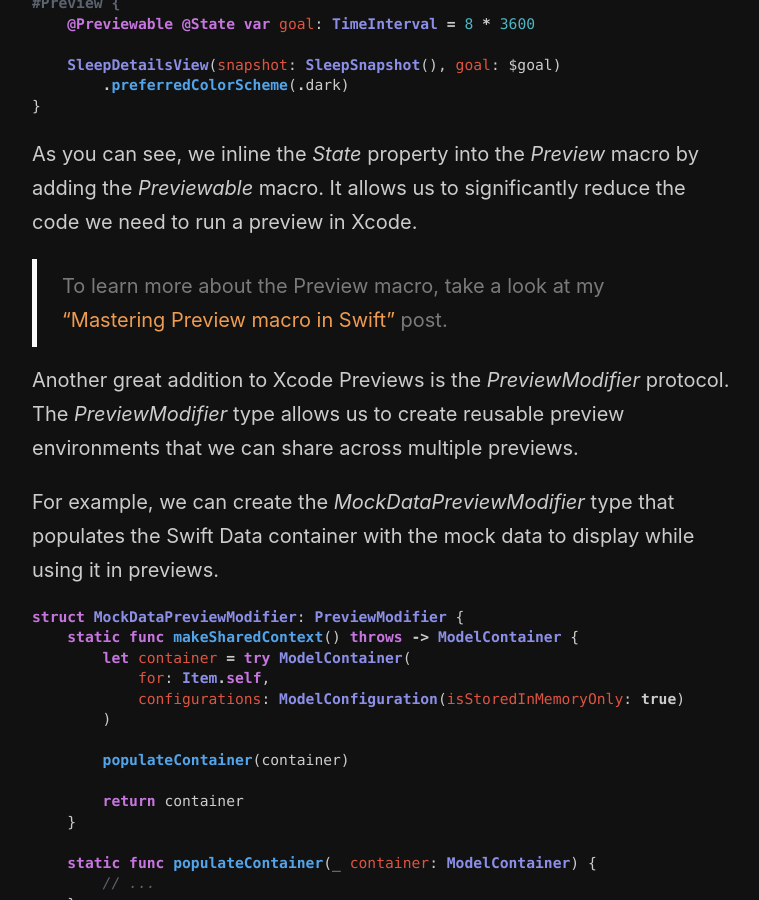
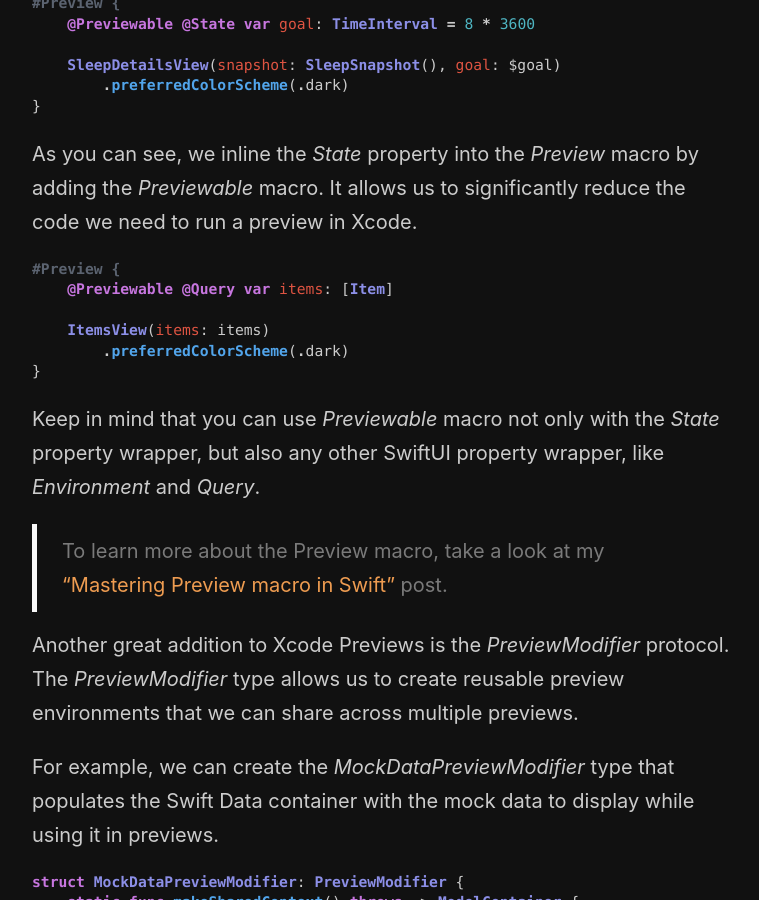
Before and after one commit to mecid/mecid.github.io, a Jekyll site: the page built from _posts/2024-11-26-the-power-of-previews-in-xcode.md, in a window 1280 px wide and 900 px high, scrolled down 1470 px. Shown: the whole window, without its empty margins (258-1017 px from the left). Built offline with Jekyll 4.4.1, drawn with Linux system fonts in a browser that asks for light colours.

Commit message:
power of previews post updated

````diff
--- a/_posts/2024-11-26-the-power-of-previews-in-xcode.md
+++ b/_posts/2024-11-26-the-power-of-previews-in-xcode.md
@@ -50,6 +50,17 @@ The *Previewable* macro type allows us to inline the state definition into the *
 
 As you can see, we inline the *State* property into the *Preview* macro by adding the *Previewable* macro. It allows us to significantly reduce the code we need to run a preview in Xcode.
 
+```swift
+#Preview {
+    @Previewable @Query var items: [Item]
+
+    ItemsView(items: items)
+        .preferredColorScheme(.dark)
+}
+```
+
+Keep in mind that you can use *Previewable* macro not only with the *State* property wrapper, but also any other SwiftUI property wrapper, like *Environment* and *Query*.
+
 > To learn more about the Preview macro, take a look at my ["Mastering Preview macro in Swift"](/2023/10/17/mastering-preview-macro-in-swift/) post.
 
 Another great addition to Xcode Previews is the *PreviewModifier* protocol. The *PreviewModifier* type allows us to create reusable preview environments that we can share across multiple previews.
````
